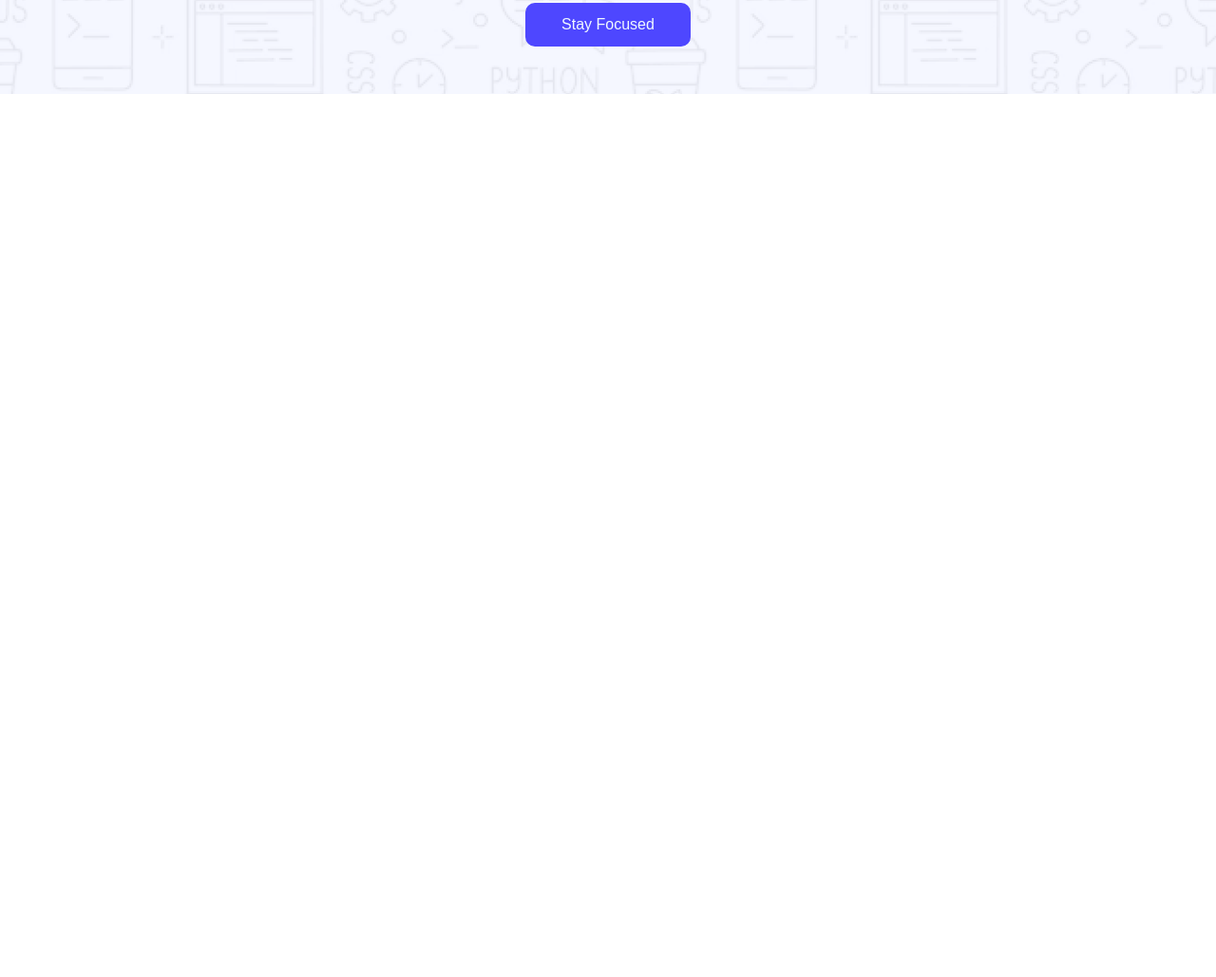
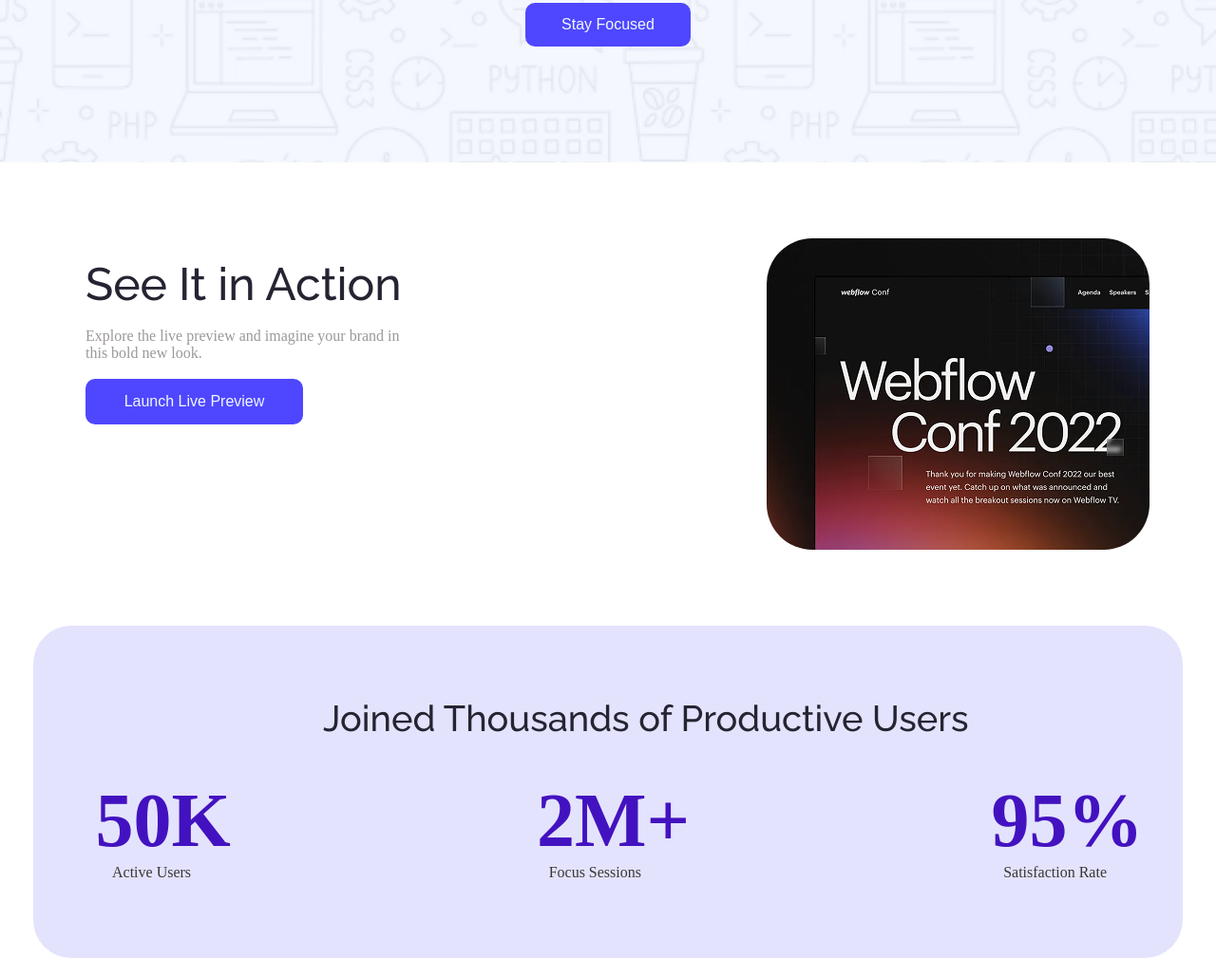
Before and after one commit to suraorhan001/assignment-1, a plain HTML site: page index.html in a window 1280 px wide. Shown: the part 479-1508 px from the top of the page at 95% size. Before the commit the page ends 800 px from the top, so only its background shows below. Drawn offline with Linux system fonts and the light colour scheme.

Commit message:
about section

```diff
--- a/index.html
+++ b/index.html
@@ -30,6 +30,41 @@
       </div>
 
     </header>
+    <!-- ====header end=== -->
+
+
+    <div class="about-1">
+          <div class="box">
+            <h1 class="raleway-normal">See It in Action</h1><br>
+            <p>Explore the live preview and imagine your brand in this bold new look.</p><br>
+            <button class="btn-3">Launch Live Preview</button>
+          </div>
+          <img src="B12A01-landing-launchpad/Assets/wc-mini.png" alt="">
+
+
+    </div>
+
+    <div class="about-2">
+        <h1 class="raleway-normal">Joined Thousands of Productive Users</h1>
+
+           <div class="main-box">
+              <div class="box1">
+                <h1>50K</h1>
+                <p>Active Users</p>
+              </div>
+              <div class="box2">
+                <h1>2M+</h1>
+                <p>Focus Sessions</p>
+            </div>
+               <div class="box3">
+                <h1>95%</h1>
+                <p>Satisfaction Rate</p>
+            </div>
+          </div>
+
+    </div>
+
+
 
 
 </body>
--- a/style.css
+++ b/style.css
@@ -19,7 +19,10 @@
 }
 
 header{
+    height: 650px;
     background-image: url(B12A01-landing-launchpad/Assets/Hero-bg.png);
+    margin-bottom: 30px;
+    background-size: cover;
 }
 nav{
     display: flex;
@@ -80,3 +83,75 @@ nav h1{
   font-size: 20px;
   transition: 0.9;
   box-shadow: 2px 3px 5px blue ;}
+
+   /* ===about 1== */
+
+   .about-1{
+    height: 328px;
+    width: 1140px;
+    display: flex;
+    justify-content: space-between;
+    margin: 60px auto;
+    padding: 20px;
+   }
+   .about-1 img{
+    border-radius: 48px;
+   }
+   .box{
+    height: 250px;
+    width: 350px;
+    padding: 20px;
+   }
+   .box h1{
+    font-size: 48px;
+     color: #252432;
+   }
+   .box p{
+    font-size: 16px;
+    color: rgb(156, 152, 152);
+   }
+   .btn-3{
+    background-color:#4E47FF ;
+    width: 229px;
+    height: 48px;
+    color: aliceblue;
+    font-size: 16px;
+    border-radius:10px ;
+    border: none;
+}
+.btn-3:hover{
+
+  background-color:purple;
+  color:white ;
+  font-size: 20px;
+  transition: 0.9;
+  box-shadow: 2px 3px 5px blue ;}
+/* ===about 2=== */
+.about-2{
+
+    width: 1100px;
+    height: 280px;
+    background-color:rgba(117, 115, 244, 0.2) ;
+    padding: 35px 80px 35px 30px;
+     margin: 20px auto;
+    border-radius: 40px;}
+
+
+.about-2 h1{
+    font-size: 38px;
+    color: #252432;
+    margin-top: 40px;
+    margin-left: 25%;
+}
+.main-box{
+    display: flex;
+    justify-content: space-between;
+}
+.main-box h1{
+    font-size: 80px;
+    color: rgb(67, 18, 192);
+}
+.main-box p{
+    color: rgb(56, 55, 55);
+    padding-left: 53px;
+}
```
